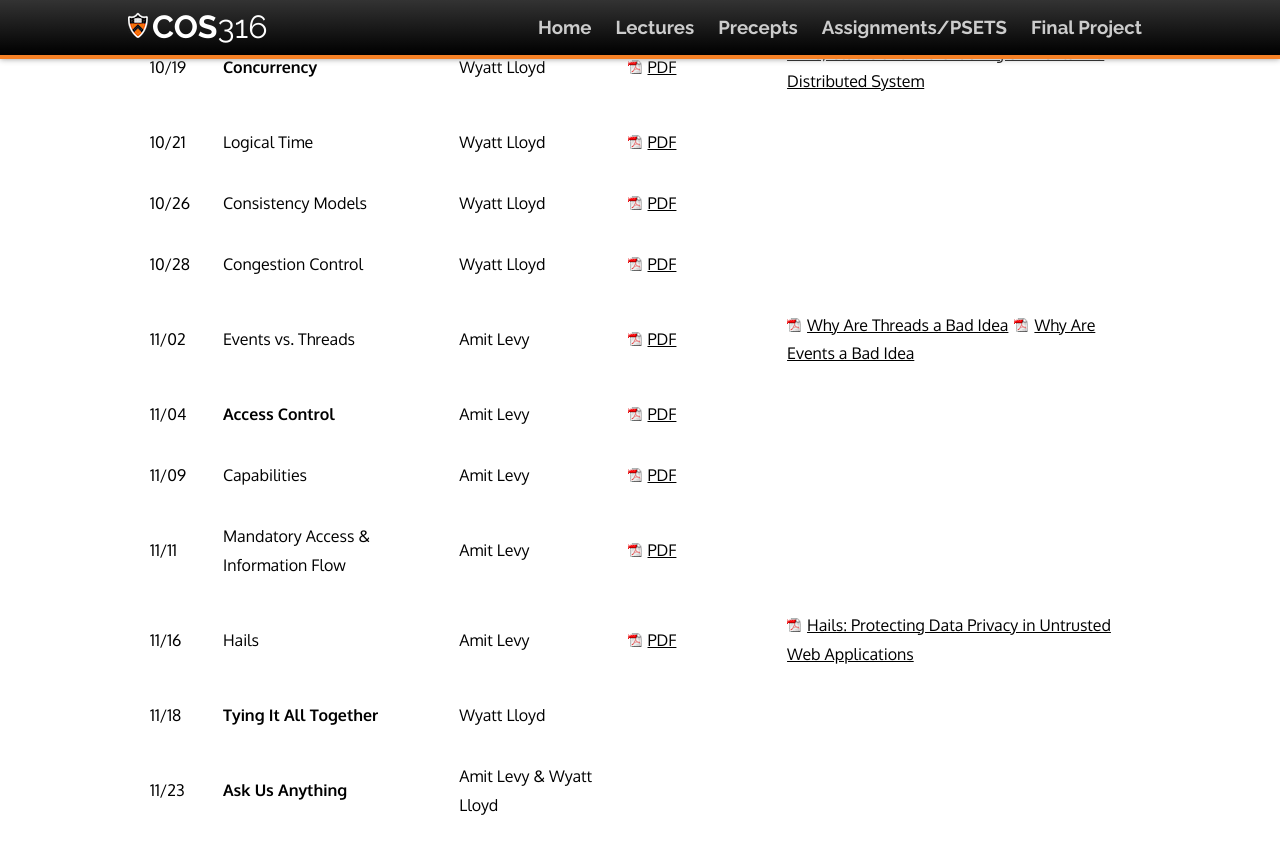
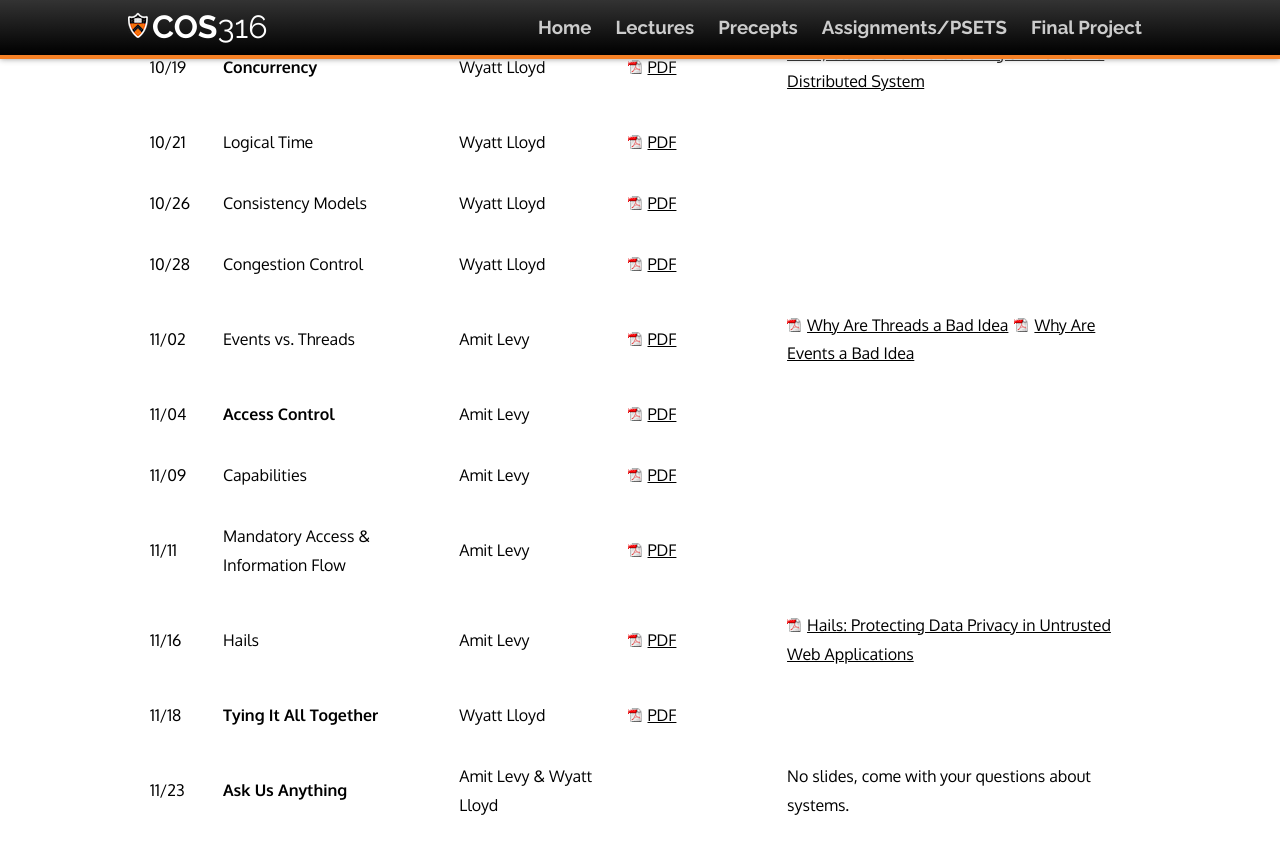
Before and after one commit to cos316/cos316-web, a Jekyll site: the page built from lectures.md, in a window 1280 px wide and 900 px high, scrolled down 1196 px. Shown: the top 854 px of the window. Built offline with Jekyll 4.4.1, drawn with Linux system fonts in a browser that asks for light colours; nearby versions of some CDN libraries.

Commit message:
last lecture

```diff
--- a/lectures.md
+++ b/lectures.md
@@ -38,5 +38,5 @@ expected to attend lecture live if that is at all reasonable for you.
 | 11/09 | Capabilities      | Amit Levy   | [PDF](/lectures/L20-capabilities.pdf) | | |
 | 11/11 | Mandatory Access & Information Flow | Amit Levy   | [PDF](/lectures/L21-mac.pdf) | | |
 | 11/16 | Hails             | Amit Levy   | [PDF](/lectures/L22-hails.pdf) | | [Hails: Protecting Data Privacy in Untrusted Web Applications](https://www.amitlevy.com/papers/hails-osdi2012.pdf) |
-| 11/18 | **Tying It All Together**    | Wyatt Lloyd | | | |
-| 11/23 | **Ask Us Anything** | Amit Levy & Wyatt Lloyd | | | |
+| 11/18 | **Tying It All Together**    | Wyatt Lloyd | [PDF](/lectures/L23-wrapup.pdf) | | |
+| 11/23 | **Ask Us Anything** | Amit Levy & Wyatt Lloyd | | | No slides, come with your questions about systems. |
```
Also changed, not shown: 1 other file.
